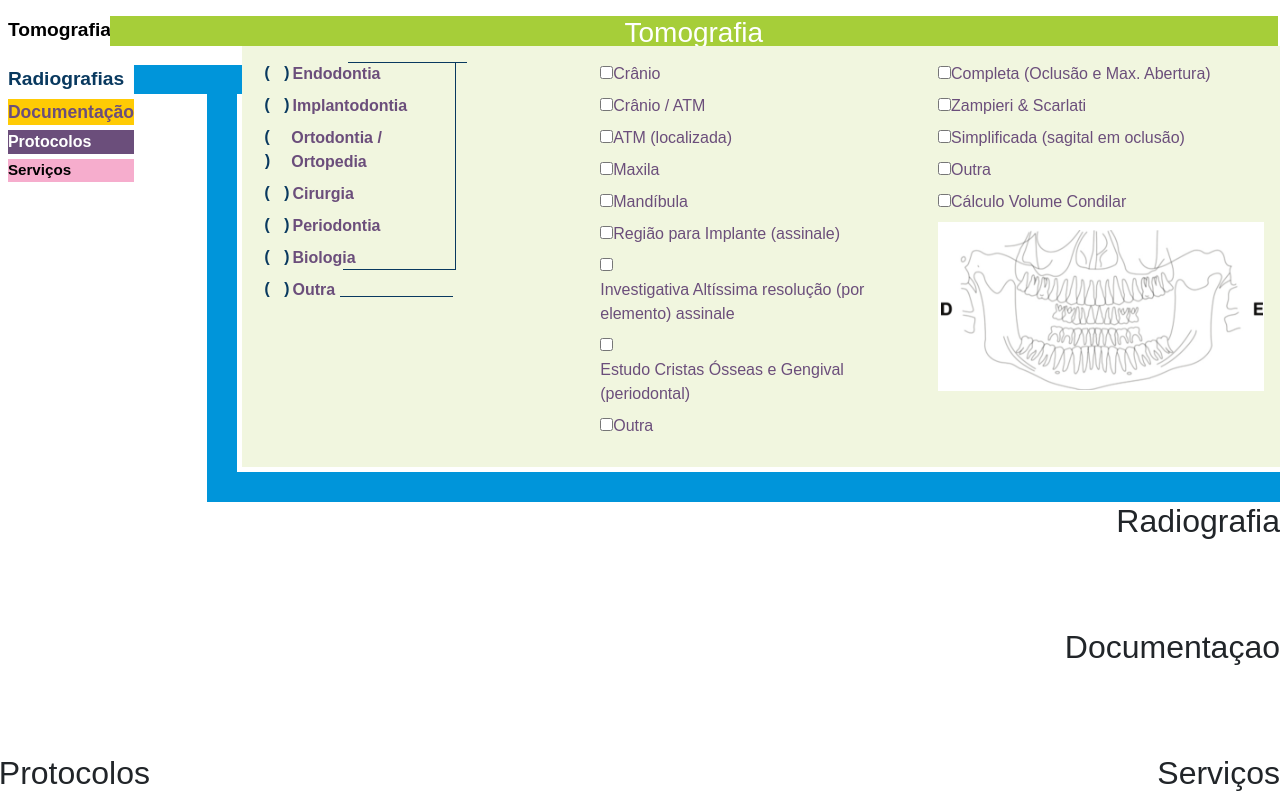
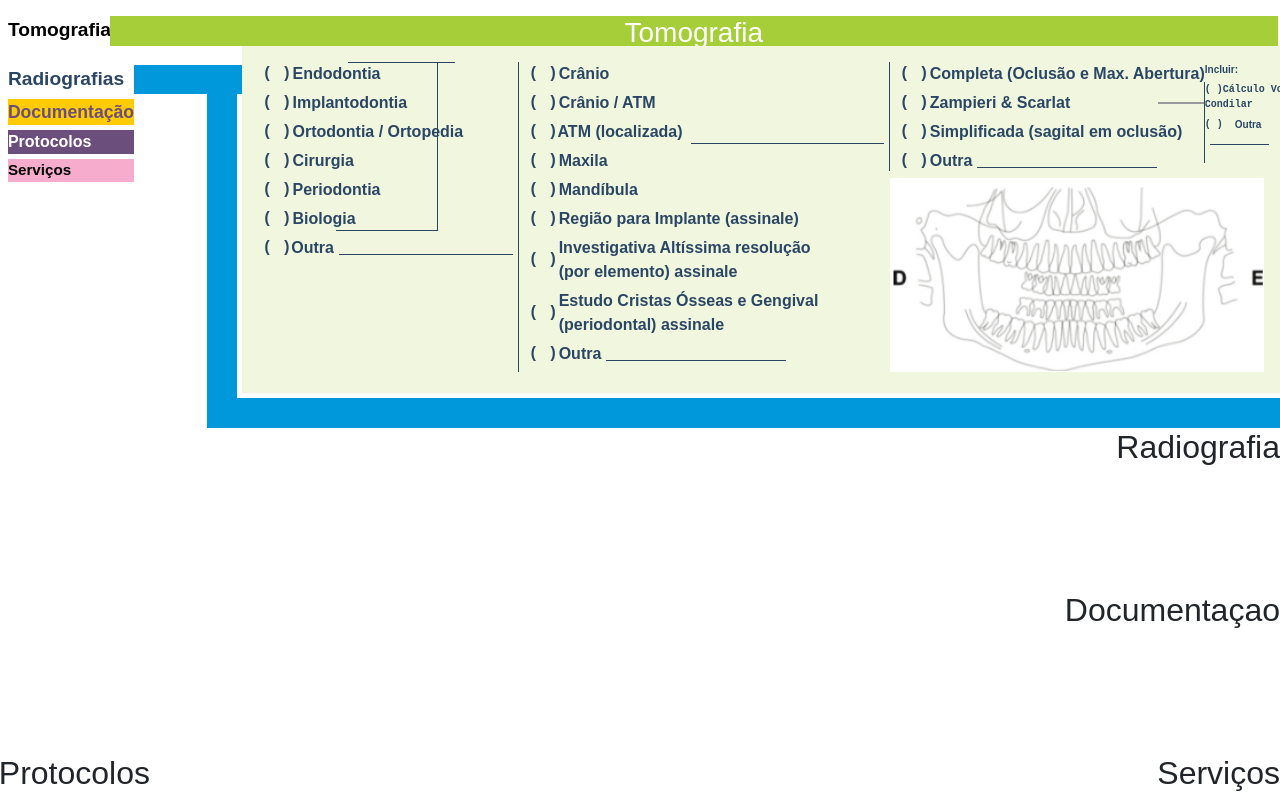
Before and after one commit to mjpfelicia/FORMULARIORADIOLOGIA, a React (Create React App) app: page / in a window 1280 px wide. Shown: the top 800 px of the page. Built offline with nearby package versions, Linux system fonts and the light colour scheme; the HTML template or start-up script is replaced by a standard one.

Commit message:
add terceira borda na terceira coluna

```diff
--- a/src/components/Grid/Tomografia/Tomografia.jsx
+++ b/src/components/Grid/Tomografia/Tomografia.jsx
@@ -27,7 +27,7 @@ const Main = () => {
         <div id="tomografia">
             <div className="main">
                 <div className="tomografia-grid">
-                    <div>
+                    <div className="primeira">
                         <ul className='item-ul'>
                             <li>
                                 <label className="parentheses" for="endodontia">
@@ -72,7 +72,7 @@ const Main = () => {
                             <input type="text" className="linha-simples" />
                         </label>
                     </div>
-                    <div>
+                    <div className="segunda">
                         <ul>
                             <li>
                                 <input type="checkbox" id="cranio" />
@@ -100,7 +100,7 @@ const Main = () => {
                             </li>
                             <li>
                                 <input type="checkbox" id="altissima" />
-                                <label for="altissima">Investigativa Altíssima resolução (por elemento) assinale</label>
+                                <label for="altissima">Investigativa Altíssima resolução ,<br/> (por elemento) assinale</label>
                             </li>
                             <li>
                                 <input type="checkbox" id="periodontal" />
@@ -113,7 +113,7 @@ const Main = () => {
                         </ul>
                     </div>
 
-                    <div>
+                    <div className="terceira">
                         <ul>
                             <li>
                                 <input type="checkbox" id="completa" />
--- a/src/components/TomografiaOdontologica/TomografiaOdontologica.css
+++ b/src/components/TomografiaOdontologica/TomografiaOdontologica.css
@@ -1,20 +1,38 @@
 :root {
-    --verde: ##F1F6DF;
+    --verde: #F1F6DF;
     --verde-titulo: #A6CE39;
-    --verde-bg: #F1F6DF;
-    --azul-texto: #09395F;
+    --azul-texto: #2B4665;
 
-    --azul-principal: #0095DA;
-    --azul-claro: #4DB4E4;
+    --azul-principal: #0098DB;
+    --azul-claro: #D5E4F5;
     --azul: #d5e4f5;
-    --amarelo: #ffc700;
-    --begeclaro: #fff0d9;
-    --rosa: #F6ADCD;
-    --roxo: #6B4E7B;
-}
+    --amarelo: #FFCC2A;
+    --rosa: #F6B0CE;
+    --roxo: #715880;
+
+
+    --azul-bg: #D5E4F5;
+    --verde-bg: #F1F7DF;
+    --amarelo-bg: #FFF1DA;
+    --rosa-bg: #FEF3F8;
+    --roxo-bg: #E5CAD9;
 
 
 
+
+    --verde: #A9D046;
+    --azul: #0098DB;
+    --amarelo: #FFCC2A;
+    --rosa: #F6B0CE;
+    --roxo: #715880;
+    --font-color: #2B4665;
+
+    --verde-bg: #F1F7DF;
+    --azul-bg: #D5E4F5;
+    --amarelo-bg: #FFF1DA;
+    --rosa-bg: #FEF3F8;
+    --roxo-bg: #E5CAD9;
+}
 
 /* Reset de listas */
 ul,
@@ -22,6 +40,10 @@ li {
     list-style: none;
     margin: 0;
     padding: 0 !important;
+}
+
+img {
+    width: 100%;
 }
 
 /* Grid principal */
@@ -187,12 +209,17 @@ li {
     z-index: 1;
 }
 
-
 .tomografia-grid {
     display: grid;
-    grid-template-columns: repeat(3, 1fr);
-    gap: 16px;
+    grid-template-columns: 2fr 2fr 3fr;
+    gap: 5px;
     padding: 1rem;
+    word-break: break-word;
+    white-space: nowrap;
+}
+
+.tomografia-grid>* {
+    box-sizing: border-box;
 }
 
 .tomografia-grid ul {
@@ -202,16 +229,24 @@ li {
 }
 
 .tomografia-grid li {
-    margin-bottom: 8px;
+    margin-bottom: 5px;
+    flex-wrap: nowrap;
+
 }
 
 .parentheses {
     display: flex;
     align-items: center;
+    word-break: break-word;
+    flex-wrap: nowrap;
     font-size: 1rem;
     font-weight: bold;
     cursor: pointer;
-    margin-bottom: 8px;
+    color: var(--azul-texto);
+}
+
+.parentheses label {
+    flex-wrap: nowrap !important;
 }
 
 .parentheses input[type="checkbox"] {
@@ -224,6 +259,21 @@ li {
     font-family: monospace;
     font-weight: bold;
     color: var(--azul-texto);
+    word-wrap: break-word;
+    overflow-wrap: break-word;
+    max-width: 100%;
+}
+
+.texto {
+    flex: 1;
+    word-break: break-word;
+    white-space: nowrap;
+
+}
+
+#item-altissima .texto {
+    word-break: keep-all;
+    overflow-wrap: break-word;
 }
 
 /* Estado padrão: ( ) */
@@ -238,9 +288,15 @@ li {
 
 .item-ul {
     position: relative;
-    width: 60%;
+    width: 70%;
     padding: 20px;
     border-right: 1px solid var(--azul-texto);
+}
+
+.item-ul li {
+    display: flex;
+    align-items: center;
+
 }
 
 /* Borda superior parcial */
@@ -265,8 +321,6 @@ li {
     background-color: var(--azul-texto);
 }
 
-
-
 .linha-simples {
     border: none;
     border-bottom: 1px solid var(--azul-texto);
@@ -276,3 +330,111 @@ li {
     margin-left: 0.3rem;
     outline: none;
 }
+
+.linha-horizontal {
+    display: inline-block;
+    margin-left: 8px;
+    color: var(--azul-texto);
+    font-weight: normal;
+    letter-spacing: 2px;
+}
+
+.texto-com-linha {
+    position: relative;
+    display: inline-block;
+    padding-right: 100px;
+}
+
+.texto-com-linha::after {
+    content: "";
+    position: absolute;
+    top: 50%;
+    left: 95%;
+    width: 3rem;
+    height: 2px;
+    background-color: #999;
+    transform: translateY(-50%);
+}
+
+.segunda-col {
+    height: 100%;
+    border-left: 1px solid var(--azul-texto);
+}
+
+.item-ul-segunda {
+    margin-left: 10px !important;
+}
+
+
+.linha-container {
+    display: flex;
+    align-items: flex-end;
+    justify-content: space-between;
+    width: 100%;
+}
+
+
+.linha-horizontal {
+    flex-grow: 1;
+    height: 1px;
+    background-color: var(--azul-texto);
+    width: 12rem;
+}
+
+.terceira-col {
+    border-left: 1px solid var(--azul-texto);
+    height: 35%;
+    word-break: break-word;
+    white-space: nowrap;
+}
+
+.terceira-col {
+
+    word-break: break-word;
+    white-space: nowrap;
+}
+
+.content-terceira-col {
+    display: flex;
+}
+
+.item-ul-terceira li {
+    display: flex;
+    align-items: center;
+    flex-wrap: wrap;
+
+}
+
+.linha-simples {
+    width: 100%;
+    max-width: 180px;
+}
+
+.item-ul-terceira {
+    margin-left: 10px !important;
+}
+
+.terceira-coluna {
+    position: relative;
+}
+
+.terceira-coluna::after {
+    content: "";
+    position: absolute;
+    right: 0;
+    top: 20px;
+    height: 81px;
+    width: 1px;
+    background-color: var(--azul-texto);
+}
+
+.text-modificado {
+    font-size: 10px;
+    font-weight: bold;
+}
+
+
+.abaixo-outra {
+    display: block;
+
+}
--- a/src/components/TomografiaOdontologica/TomografiaOdontologica.jsx
+++ b/src/components/TomografiaOdontologica/TomografiaOdontologica.jsx
@@ -24,124 +24,190 @@ const TomografiaOdontologica = () => {
                     <div className="tomografia-content">
                         <div className="tomografia-content">
                             <div className="tomografia-grid">
-                                <div>
-                                    <ul className='item-ul'>
+                                <div className="primeira-col">
+                                    <ul className="item-ul">
                                         <li>
-                                            <label className="parentheses" for="endodontia">
+                                            <label className="parentheses" htmlFor="endodontia">
                                                 <input type="checkbox" id="endodontia" />
                                                 <span className="symbol"></span> Endodontia
                                             </label>
                                         </li>
                                         <li>
-                                            <label className="parentheses" for="implantodontia">
+                                            <label className="parentheses" htmlFor="implantodontia">
                                                 <input type="checkbox" id="implantodontia" />
                                                 <span className="symbol"></span> Implantodontia
                                             </label>
                                         </li>
                                         <li>
-                                            <label className="parentheses" for="ortodontia">
+                                            <label className="parentheses" htmlFor="ortodontia">
                                                 <input type="checkbox" id="ortodontia" />
                                                 <span className="symbol"></span> Ortodontia / Ortopedia
                                             </label>
                                         </li>
                                         <li>
-                                            <label className="parentheses" for="cirurgia">
+                                            <label className="parentheses" htmlFor="cirurgia">
                                                 <input type="checkbox" id="cirurgia" />
                                                 <span className="symbol"></span> Cirurgia
                                             </label>
                                         </li>
                                         <li>
-                                            <label className="parentheses" for="periodontia">
+                                            <label className="parentheses" htmlFor="periodontia">
                                                 <input type="checkbox" id="periodontia" />
                                                 <span className="symbol"></span> Periodontia
                                             </label>
                                         </li>
                                         <li>
-                                            <label className="parentheses" for="biologia">
+                                            <label className="parentheses" htmlFor="biologia">
                                                 <input type="checkbox" id="biologia" />
                                                 <span className="symbol"></span> Biologia
                                             </label>
                                         </li>
                                     </ul>
-                                    <label className="parentheses" for="outra">
+                                    <label className="parentheses" htmlFor="outra">
                                         <input type="checkbox" id="outra" />
                                         <span className="symbol borda"></span> Outra
                                         <input type="text" className="linha-simples" />
                                     </label>
                                 </div>
-                                <div>
-                                    <ul>
+                                <div className="segunda-col">
+                                    <ul className="item-ul-segunda">
                                         <li>
+                                            <label className="parentheses" htmlFor="cranio">
                                                 <input type="checkbox" id="cranio" />
-                                            <label for="cranio">Crânio</label>
+                                                <span className="symbol"></span> Crânio
+                                            </label>
                                         </li>
                                         <li>
+                                            <label className="parentheses" htmlFor="cranio-atm">
                                                 <input type="checkbox" id="cranio-atm" />
-                                            <label for="cranio-atm">Crânio / ATM</label>
+                                                <span className="symbol"></span> Crânio / ATM
+                                            </label>
                                         </li>
                                         <li>
+                                            <label className="parentheses" htmlFor="atm-localizada">
                                                 <input type="checkbox" id="atm-localizada" />
-                                            <label for="atm-localizada">ATM (localizada)</label>
+                                                <span className="symbol"></span>
+                                                <span className="linha-container">
+                                                    <span className="texto">ATM (localizada)</span>
+                                                    <span className="linha-horizontal"></span>
+                                                </span>
+                                            </label>
+                                        </li>
+
+                                        <li>
+                                            <label className="parentheses" htmlFor="maxila">
+                                                <input type="checkbox" id="maxila" />
+                                                <span className="symbol"></span> Maxila
+                                            </label>
                                         </li>
                                         <li>
-                                            <input type="checkbox" id="maxila" />
-                                            <label for="maxila">Maxila</label>
+                                            <label className="parentheses" htmlFor="mandibula">
+                                                <input type="checkbox" id="mandibula" />
+                                                <span className="symbol"></span> Mandíbula
+                                            </label>
                                         </li>
                                         <li>
-                                            <input type="checkbox" id="mandibula" />
-                                            <label for="mandibula">Mandíbula</label>
+                                            <label className="parentheses" htmlFor="implante">
+                                                <input type="checkbox" id="implante" />
+                                                <span className="symbol"></span> Região para Implante (assinale)
+                                            </label>
+                                        </li>
+                                        <li id="item-altissima">
+                                            <label className="parentheses" htmlFor="altissima">
+                                                <input type="checkbox" id="altissima" />
+                                                <span className="symbol"></span>
+                                                <span className="texto">
+                                                    Investigativa Altíssima resolução<br /> (por elemento) assinale
+                                                </span>
+                                            </label>
                                         </li>
                                         <li>
-                                            <input type="checkbox" id="implante" />
-                                            <label for="implante">Região para Implante (assinale)</label>
+                                            <label className="parentheses" htmlFor="periodontal">
+                                                <input type="checkbox" id="periodontal" />
+                                                <span className="symbol"></span>
+                                                <span className="texto">
+                                                    Estudo Cristas Ósseas e Gengival<br />(periodontal)  assinale
+                                                </span>
+                                            </label>
                                         </li>
                                         <li>
-                                            <input type="checkbox" id="altissima" />
-                                            <label for="altissima">Investigativa Altíssima resolução (por elemento) assinale</label>
-                                        </li>
-                                        <li>
-                                            <input type="checkbox" id="periodontal" />
-                                            <label for="periodontal">Estudo Cristas Ósseas e Gengival (periodontal)</label>
-                                        </li>
-                                        <li>
+                                            <label className="parentheses" htmlFor="outra">
                                                 <input type="checkbox" id="outra" />
-                                            <label for="outra">Outra</label>
+                                                <span className="symbol borda"></span> Outra
+                                                <input type="text" className="linha-simples" />
+                                            </label>
                                         </li>
                                     </ul>
                                 </div>
 
-                                <div>
-                                    <ul>
+                                <div className="terceira-col">
+                                    <div className='content-terceira-col'>
+                                        <div className='terceira-coluna '>
+                                            <ul className="item-ul-terceira">
                                                 <li>
+                                                    <label className="parentheses" htmlFor="completa">
                                                         <input type="checkbox" id="completa" />
-                                            <label for="completa">Completa (Oclusão e Max. Abertura)</label>
+                                                        <span className="symbol"></span> Completa (Oclusão e Max. Abertura)
+                                                    </label>
                                                 </li>
                                                 <li>
+                                                    <label className="parentheses" htmlFor="zampieri" style={{ display: 'flex', alignItems: 'center' }}>
                                                         <input type="checkbox" id="zampieri" />
-                                            <label for="zampieri">Zampieri & Scarlati</label>
+                                                        <span className="symbol"></span>
+                                                        <span className="texto-com-linha">Zampieri & Scarlat</span>
+                                                    </label>
                                                 </li>
                                                 <li>
+                                                    <label className="parentheses" htmlFor="simplificada">
                                                         <input type="checkbox" id="simplificada" />
-                                            <label for="simplificada">Simplificada (sagital em oclusão)</label>
+                                                        <span className="symbol"></span> Simplificada (sagital em oclusão)
+                                                    </label>
+                                                </li>
+
+                                                <li>
+                                                    <label className="parentheses" htmlFor="outra">
+                                                        <input type="checkbox" id="outra" />
+                                                        <span className="symbol borda"></span> Outra
+                                                        <input type="text" className="linha-simples" />
+                                                    </label>
+                                                </li>
+                                            </ul>
+                                        </div>
+                                        <div className='quarta-coluna'>
+                                            <ul>
+
+                                                <li>
+                                                    <label className="parentheses text-modificado" htmlFor="incluir">
+                                                        <input type="checkbox" id="incluir" />
+                                                        <span className="text-modificado borda"></span> Incluir:
+                                                    </label>
                                                 </li>
                                                 <li>
-                                            <input type="checkbox" id="outra" />
-                                            <label for="outra">Outra</label>
+                                                    <label className="parentheses" htmlFor="calculo">
+                                                        <input type="checkbox" id="calculo" />
+                                                        <span className="symbol text-modificado">
+                                                            Cálculo Volume <br /> Condilar
+                                                        </span>
+
+                                                    </label>
                                                 </li>
                                                 <li>
-                                            <input type="checkbox" id="volume" />
-                                            <label for="volume">Cálculo Volume Condilar</label>
+                                                    <label className="parentheses text-modificado" htmlFor="outra2">
+                                                        <input type="checkbox" id="outra2" />
+                                                        <span className="symbol borda"></span> Outra
+                                                    </label>
+                                                    <input type="text" className="linha-simples abaixo-outra" />
                                                 </li>
                                             </ul>
 
+                                        </div>
+                                    </div>
                                     <div>
                                         <img src={arcada1} alt="Imagem da arcada dentária" />
                                     </div>
                                 </div>
                             </div>
                         </div>
-
-
 
                     </div>
                 </div>
@@ -161,7 +227,7 @@ const TomografiaOdontologica = () => {
                     <h2 className="titulo-serviços">Serviços</h2>
                 </div>
             </div>
-        </div>
+        </div >
     );
 };
 
```
Lines whose indentation alone changed are shown as unchanged.
